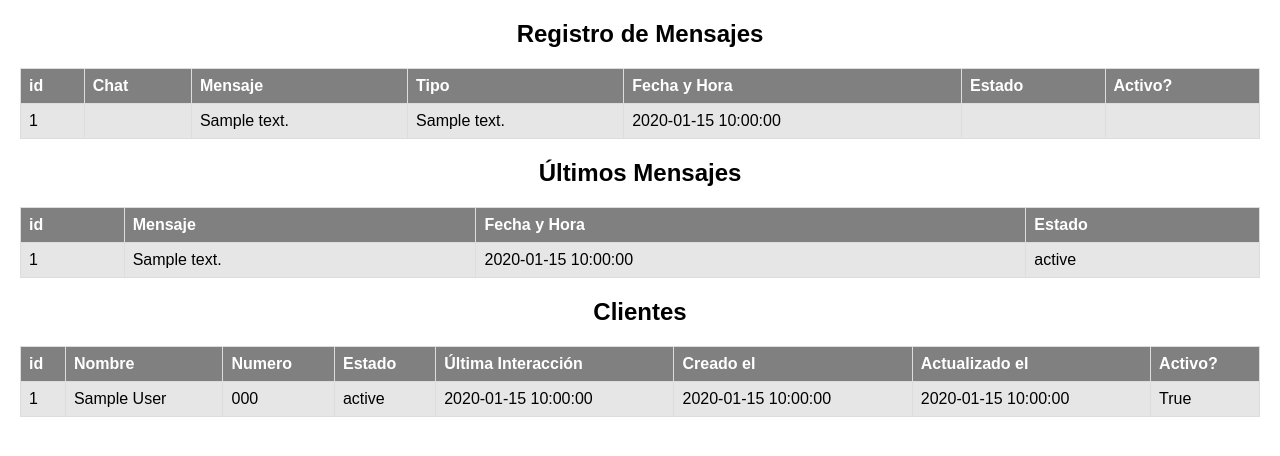
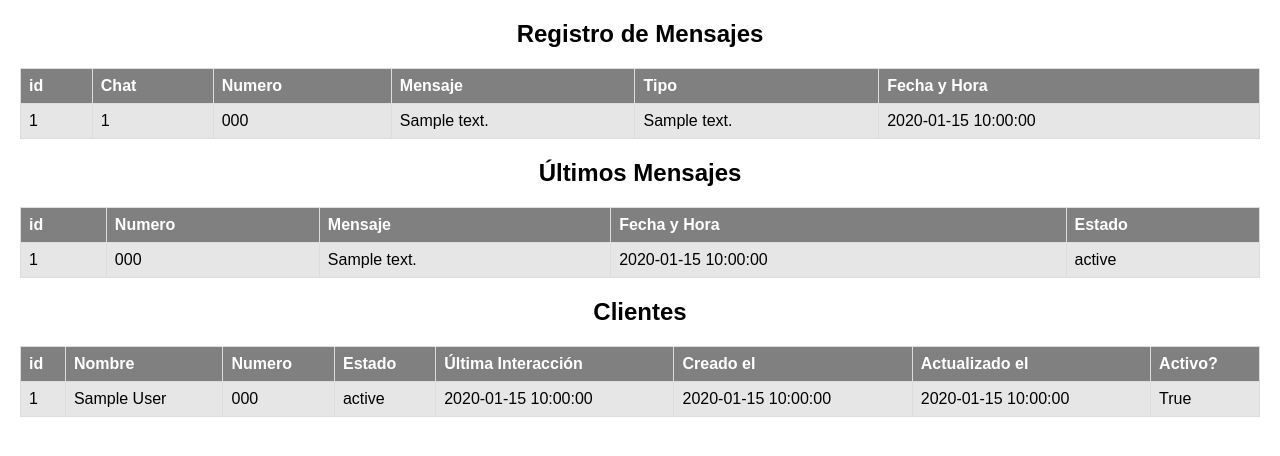
Before and after one commit to m1guel17/Whatsapp_Chatbot_v3, a Flask app: page / in a window 1280 px wide. Shown: the top 456 px of the page. Run offline with Flask 3, Linux system fonts and the light colour scheme; tables that the repository leaves empty hold one stand-in row (values such as "Sample post"); parts of the project's set-up code (start-up, migrations or seed data) failed here and were passed over.

Commit message:
update html

```diff
--- a/app/web/templates/all_messages.html
+++ b/app/web/templates/all_messages.html
@@ -14,21 +14,19 @@
         <tr>
             <th>id</th>
             <th>Chat</th>
+            <th>Numero</th>
             <th>Mensaje</th>
             <th>Tipo</th>
             <th>Fecha y Hora</th>
-            <th>Estado</th>
-            <th>Activo?</th>
         </tr>
         {%for registro in registros %}
             <tr>
                 <td>{{registro.id}}</td>
-                <td>{{registro.conversation_id}}</td>
+                <td>{{registro.chat}}</td>
+                <td>{{registro.phone_number}}</td>
                 <td>{{registro.content}}</td>
                 <td>{{registro.message_type}}</td>
                 <td>{{registro.sent_at}}</td>
-                <td>{{registro.status}}</td>
-                <td>{{registro.isActive}}</td>
             </tr>
             {% endfor %}
         </table>
@@ -36,6 +34,7 @@
         <table>
             <tr>
                 <th>id</th>
+                <th>Numero</th>
                 <th>Mensaje</th>
                 <th>Fecha y Hora</th>
                 <th>Estado</th>
@@ -43,6 +42,7 @@
             {%for last in lasts %}
             <tr>
                 <td>{{last.id}}</td>
+                <td>{{last.phone_number}}</td>
                 <td>{{last.content}}</td>
                 <td>{{last.sent_at}}</td>
                 <td>{{last.status}}</td>
```
Lines whose indentation alone changed are shown as unchanged.
